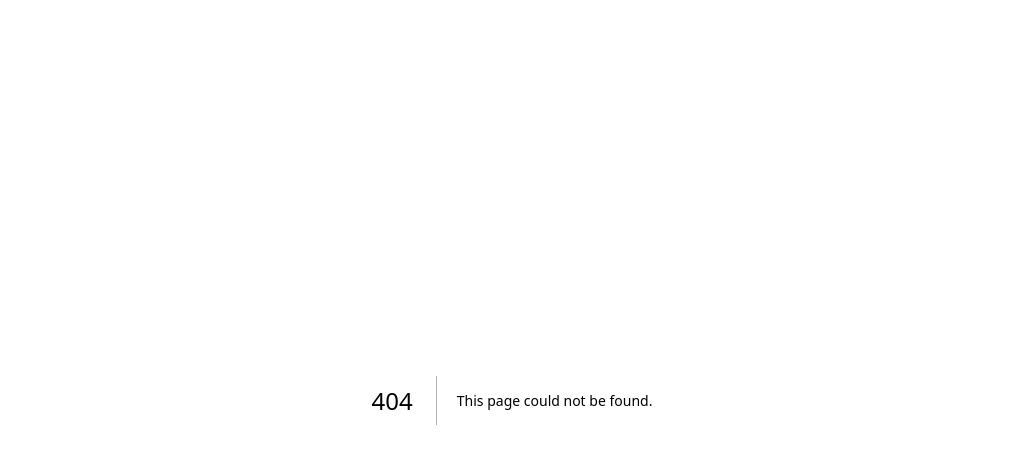
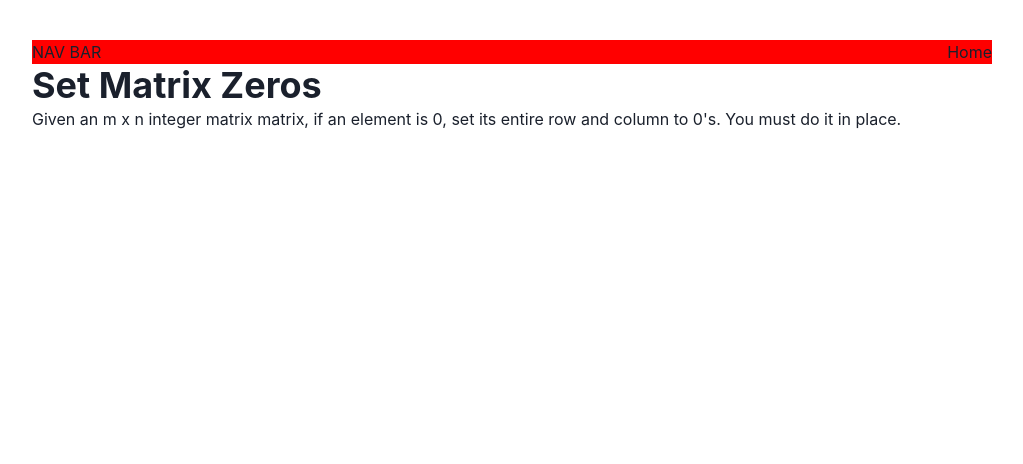
Before and after one commit to William-Schutte/leet-code-workbook, a Next.js app: page /problems/setMatrixZeros in a window 1280 px wide. Before the commit this address had no page. Shown: the top 464 px of the page, without its empty margins (128-1151 px from the left). Built offline with nearby package versions, Linux system fonts and the light colour scheme.

Commit message:
problem: Set Matrix Zeros

```diff
--- /dev/null
+++ b/pages/problems/setMatrixZeros/index.tsx
@@ -0,0 +1,14 @@
+import { Heading, Text } from "@chakra-ui/react";
+import Layout from "../../layout";
+
+export default function MaxProfit() {
+  return (
+    <Layout>
+      <Heading>Set Matrix Zeros</Heading>
+      <Text>
+        Given an m x n integer matrix matrix, if an element is 0, set its entire
+        row and column to 0's. You must do it in place.
+      </Text>
+    </Layout>
+  );
+}
```
Also changed, not shown: pages/problems/setMatrixZeros/work.js (added, +29 -0 lines).
